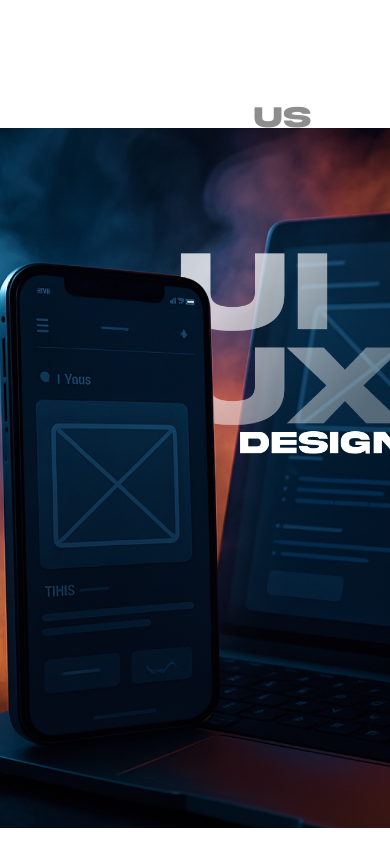
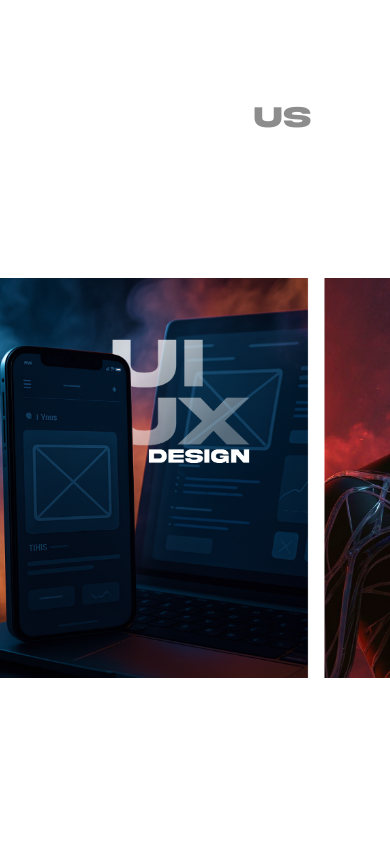
Before and after one commit to abrarkhalidofficial/Refly2025, a Next.js app: page / in a window 390 px wide. Shown: the part 940-1806 px from the top of the page. Built offline with nearby package versions, Linux system fonts and the light colour scheme.

Commit message:
Update scroll-card.tsx

```diff
--- a/components/scroll-card.tsx
+++ b/components/scroll-card.tsx
@@ -15,7 +15,7 @@ const HorizontalScrollCarousel = () => {
   const x = useTransform(scrollYProgress, [0, 1], ["1%", "-95%"]);
 
   return (
-    <section ref={targetRef} className="relative h-[300vh]">
+    <section ref={targetRef} className="relative h-[150vh] md:h-[300vh]">
       <div
         className="p-0 pl-12 mx-auto relative z-10 w-full pt-10 md:pt-20 px-2"
         style={{ marginBottom: "-5em" }}
@@ -54,7 +54,7 @@ const Card = ({ card }: { card: CardType }) => {
   return (
     <div
       key={card.id}
-      className="group relative h-[700px] w-[570px] overflow-hidden "
+      className="group relative h-[400px] w-[90vw] max-w-[570px] overflow-hidden md:h-[700px] md:w-[570px]"
     >
       <div
         style={{
```
